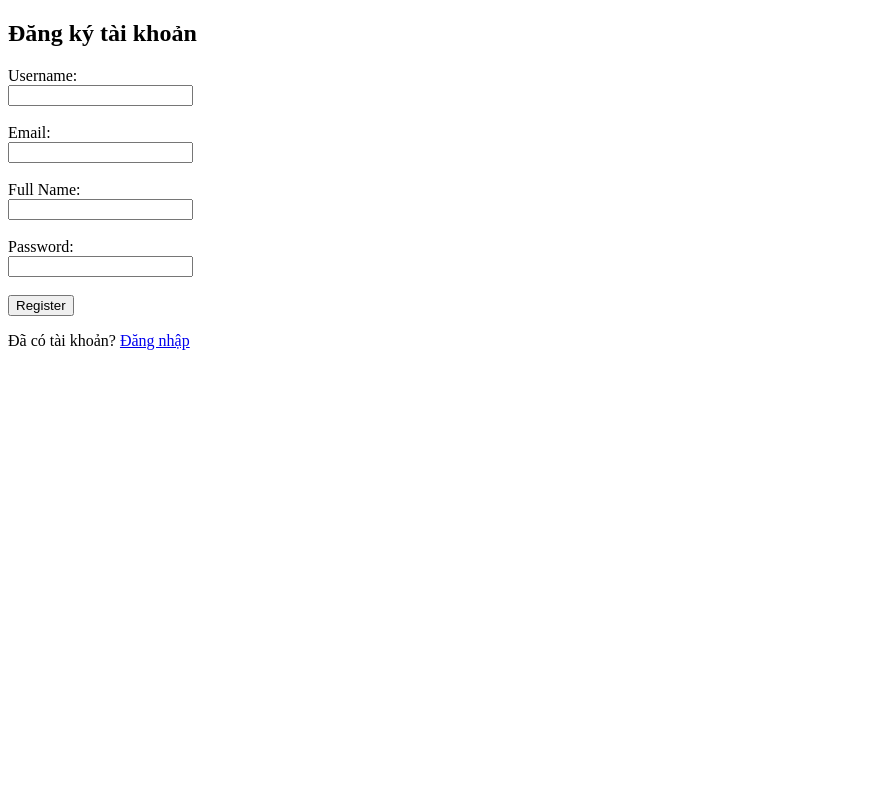
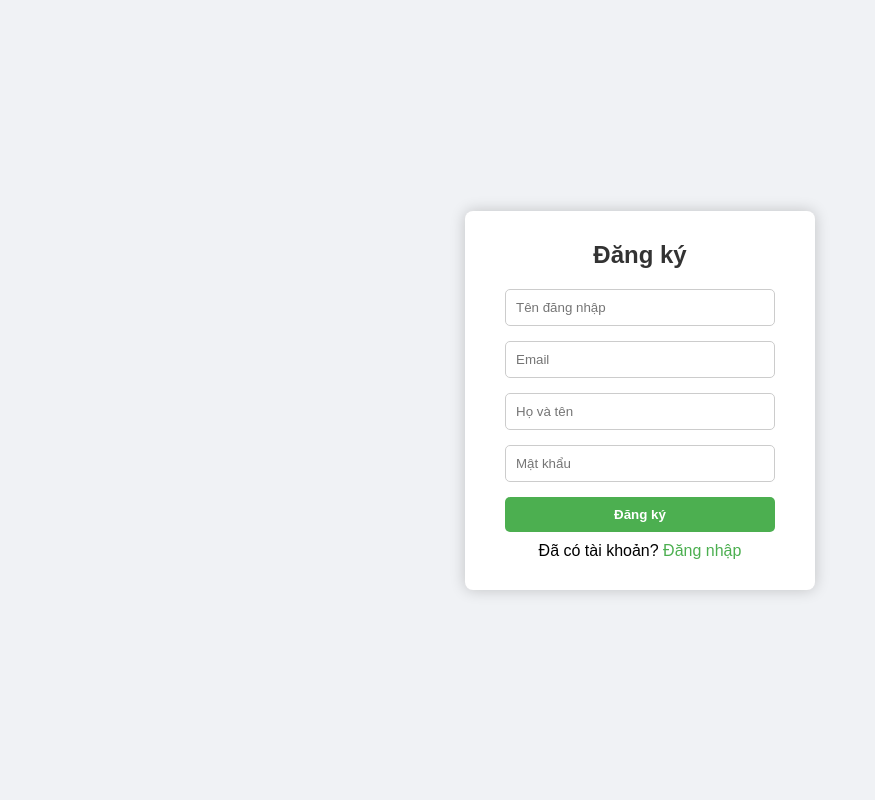
Before and after one commit to quantranna05/BTTH02_CNWeb, a PHP site: page /index.php?page=register in a window 1280 px wide. Shown: the whole page, without its empty margins (0-875 px from the left). Run offline with PHP 8.4, Linux system fonts and the light colour scheme.

Commit message:
Sửa giao diện login và style

```diff
--- a/onlinecourse/onlinecourse/assets/css/style.css
+++ b/onlinecourse/onlinecourse/assets/css/style.css
@@ -0,0 +1,75 @@
+/* Reset cơ bản */
+* {
+    margin: 0;
+    padding: 0;
+    box-sizing: border-box;
+}
+
+body {
+    font-family: Arial, sans-serif;
+    background-color: #f0f2f5;
+}
+
+.container {
+    display: flex;
+    justify-content: center;
+    align-items: center;
+    height: 100vh;
+}
+
+.auth-box {
+    background-color: white;
+    padding: 30px 40px;
+    border-radius: 8px;
+    box-shadow: 0 0 15px rgba(0,0,0,0.2);
+    width: 350px;
+}
+
+.auth-box h2 {
+    text-align: center;
+    margin-bottom: 20px;
+    color: #333;
+}
+
+.auth-box input {
+    width: 100%;
+    padding: 10px;
+    margin-bottom: 15px;
+    border-radius: 5px;
+    border: 1px solid #ccc;
+}
+
+.auth-box button {
+    width: 100%;
+    padding: 10px;
+    background-color: #4CAF50;
+    border: none;
+    color: white;
+    font-weight: bold;
+    border-radius: 5px;
+    cursor: pointer;
+}
+
+.auth-box button:hover {
+    background-color: #45a049;
+}
+
+.auth-box p {
+    text-align: center;
+    margin-top: 10px;
+}
+
+.auth-box p a {
+    color: #4CAF50;
+    text-decoration: none;
+}
+
+.auth-box p a:hover {
+    text-decoration: underline;
+}
+
+.error {
+    color: red;
+    text-align: center;
+    margin-bottom: 15px;
+}
--- a/onlinecourse/onlinecourse/assets/js/script.js
+++ b/onlinecourse/onlinecourse/assets/js/script.js
@@ -0,0 +1,13 @@
+document.addEventListener('DOMContentLoaded', () => {
+    const forms = document.querySelectorAll('form');
+
+    forms.forEach(form => {
+        form.addEventListener('submit', e => {
+            const password = form.querySelector('input[name="password"]').value;
+            if (password.length < 6) {
+                e.preventDefault();
+                alert("Mật khẩu phải từ 6 ký tự trở lên!");
+            }
+        });
+    });
+});
--- a/onlinecourse/onlinecourse/views/auth/register.php
+++ b/onlinecourse/onlinecourse/views/auth/register.php
@@ -1,30 +1,25 @@
 <!DOCTYPE html>
-<html>
+<html lang="vi">
 <head>
-    <title>Register</title>
+    <meta charset="UTF-8">
+    <title>Đăng ký</title>
+    <link rel="stylesheet" href="assets/css/style.css">
 </head>
 <body>
-
-<h2>Đăng ký tài khoản</h2>
-
-<form method="POST" action="index.php?page=register_submit">
-
-    <label>Username:</label><br>
-    <input type="text" name="username"><br><br>
-
-    <label>Email:</label><br>
-    <input type="email" name="email"><br><br>
-
-    <label>Full Name:</label><br>
-    <input type="text" name="fullname"><br><br>
-
-    <label>Password:</label><br>
-    <input type="password" name="password"><br><br>
-
-    <button type="submit">Register</button>
-</form>
-
-<p>Đã có tài khoản? <a href="index.php?page=login">Đăng nhập</a></p>
-
+<div class="container">
+    <div class="auth-box">
+        <h2>Đăng ký</h2>
+        <?php if(isset($error)) echo "<p class='error'>$error</p>"; ?>
+        <form method="POST">
+            <input type="text" name="username" placeholder="Tên đăng nhập" required>
+            <input type="email" name="email" placeholder="Email" required>
+            <input type="text" name="fullname" placeholder="Họ và tên" required>
+            <input type="password" name="password" placeholder="Mật khẩu" required>
+            <button type="submit">Đăng ký</button>
+        </form>
+        <p>Đã có tài khoản? <a href="index.php?page=login">Đăng nhập</a></p>
+    </div>
+</div>
+<script src="assets/js/script.js"></script>
 </body>
 </html>
```
Also changed, not shown: onlinecourse/onlinecourse/views/auth/login.php (+17 -19 lines).
